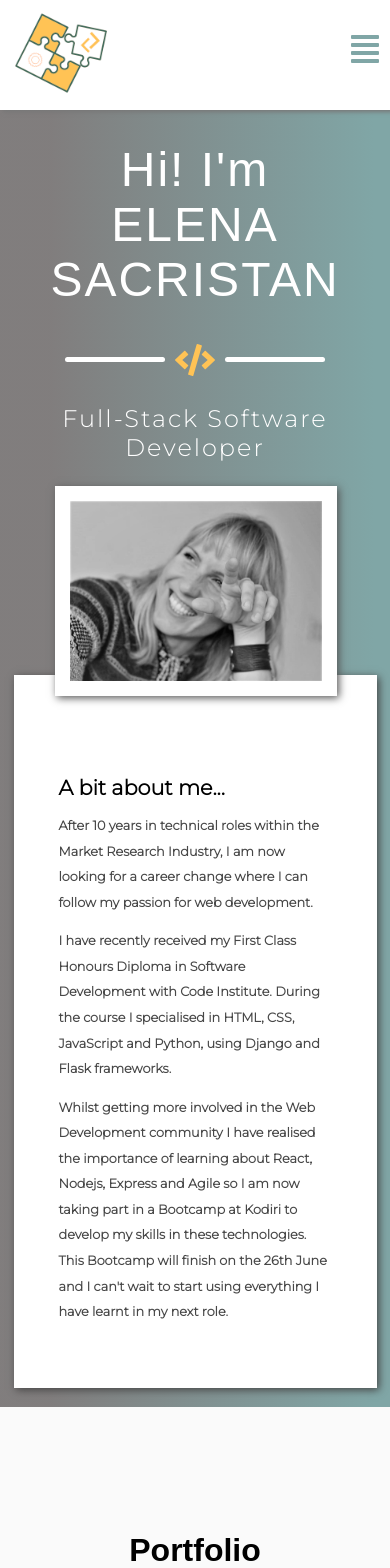
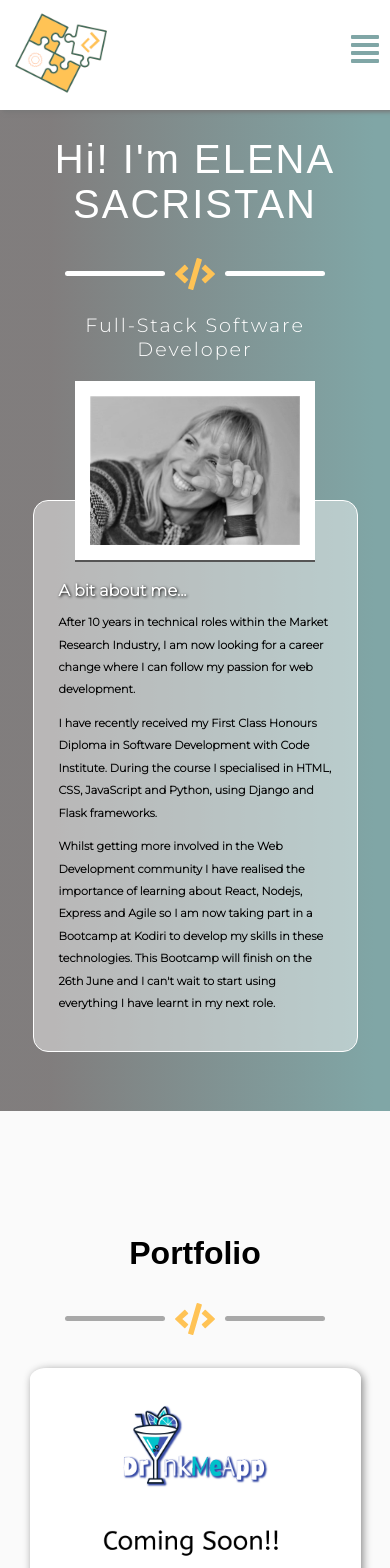
Before and after one commit to elenasacristan/portfolio, a React (Create React App) app: page / in a window 390 px wide. Shown: the top 1568 px of the page. Built offline with nearby package versions, Linux system fonts and the light colour scheme; a web font is replaced by a local one.

Commit message:
update projects images and text and update styles about-me section

```diff
--- a/src/Components/About/About.css
+++ b/src/Components/About/About.css
@@ -21,7 +21,7 @@
   width: 100%;
   border: 15px solid white;
   transform: rotate(-10deg);
-  box-shadow: 2px 2px 8px #555;
+  box-shadow: 0px 2px 0px 0px #555;
 }
 
 .About-title {
@@ -31,8 +31,7 @@
   margin-bottom: 25px;
 }
 
-.About h1,
-.About h3 {
+.About h1, .About h3 {
   max-width: 350px;
   margin-left: auto;
   margin-right: auto;
@@ -47,18 +46,18 @@
 .About h3 {
   font-size: 1.5rem;
   font-weight: lighter;
-
 }
 
 .About h4 {
   font-size: 1.3rem;
   margin: 0;
+  color: white;
+  text-shadow: 1px 1px 3px #000;
 }
 
 .About p {
-
   font-weight: bold;
-  color: rgb(71, 71, 71);
+  color: rgb(3, 3, 3);
   line-height: 2;
   font-size: 0.8rem;
 }
@@ -70,15 +69,34 @@
 .About-me {
   margin: auto;
   width: 70%;
-  background-color: #fff;
+  background-color: rgba(255, 255, 255, 0.445);
   text-align: left;
-  box-shadow: 2px 2px 8px #444;
-  padding: 100px 45px 50px;
+  border-radius: 15px;
+  padding: 40px;
+  border: 1px solid white;
 }
 
 @media only screen and (max-width: 1060px) {
   .About {
     padding-bottom: 5%;
+  }
+  .About-me {
+    margin-top: -40px;
+    padding: 90px 40px 40px;
+    margin-bottom: 40px;
+
+  }
+  .About h1 {
+    font-size: 2.5rem;
+  }
+  .About h3 {
+    font-size: 1.2rem;
+  }
+  .About-me h4 {
+    font-size: 1rem;
+  }
+  .About-me p {
+    font-size: 0.7rem;
   }
   .About-container {
     flex-direction: column;
@@ -88,7 +106,13 @@
     margin-top: -80px;
   }
   .About img {
-    width: 90%;
+    width: 75%;
     transform: rotate(0deg);
   }
 }
+
+@media only screen and (max-width: 500px) {
+  .About-me {
+    padding: 80px 25px 25px;
+  }
+}
--- a/src/Components/Portfolio/Projects-data.js
+++ b/src/Components/Portfolio/Projects-data.js
@@ -22,7 +22,7 @@ export default function ProjectData() {
     {
       id: 0,
       title: "DrinkMeApp",
-      description:"This application was created with a team of developers as part of the Kodiri Bootcamp. The aim of the website is to provide the users with recipes for cocktails and other type of drinks. The website is created with React and we used the 'https://www.thecocktaildb.com/api.php' API to get the recipes.",
+      description:"This application is still in progress and is being developed with a team of developers from the Kodiri Bootcamp. The aim of the website is to provide the users with recipes for cocktails and other type of drinks. The website is created with React and we used the 'https://www.thecocktaildb.com/api.php' API to get the recipes.",
       technologies: [Html, Css, JavaScript, React],
       url: "https://drinkmeapp.herokuapp.com/",
       github: "https://github.com/elenasacristan/drink-me-app",
@@ -31,8 +31,8 @@ export default function ProjectData() {
     {
       id: 1,
       title: "Kodflix",
-      description:"This was my first website created with React, Node and Express as part of the Kodiri Bootcamp and it is an imitation of the Netflix Website.",
-      technologies: [Html, Css, JavaScript, React, Nodejs, Express],
+      description:"This application is still in progress. I'm building this app as part of the kodiri Bootcamp and the idea is to create an imitation of the Netflix website. I'm using React, Node, Express and MongoDB.",
+      technologies: [Html, Css, JavaScript, React, Nodejs, Express, Mongo],
       url: "https://kodflix-ess.herokuapp.com/",
       github: "https://github.com/elenasacristan/kodflix",
       img: Kodflix,
```
Also changed, not shown: src/images/portfolio/drinkmeapp.png, src/images/portfolio/kodflix.png.
